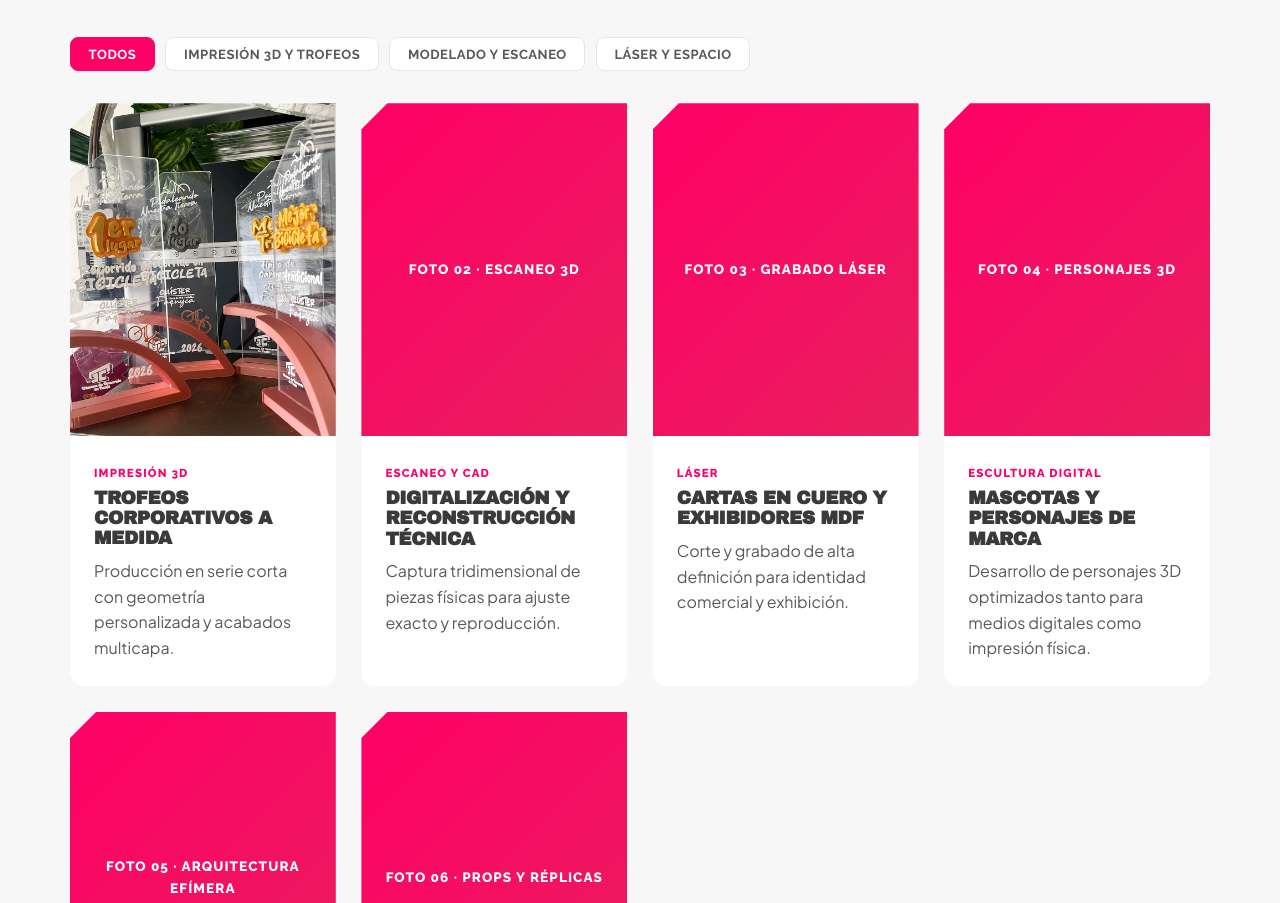
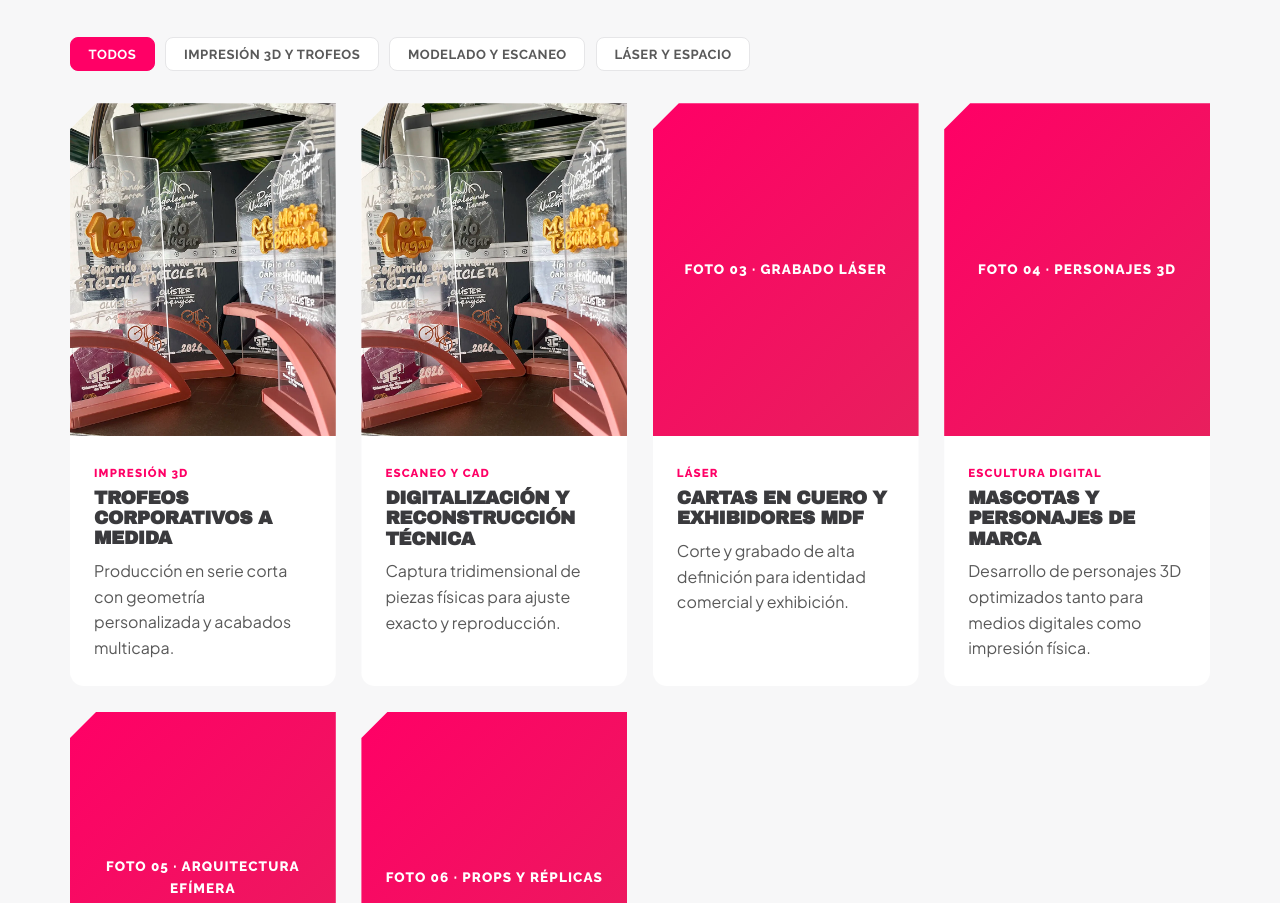
Before and after one commit to madaprint/madaprint.github.io, a plain HTML site: page index.html in a window 1280 px wide. Shown: the part 1594-2497 px from the top of the page. Drawn offline with Linux system fonts and the light colour scheme.

Commit message:
Update index.html

```diff
--- a/index.html
+++ b/index.html
@@ -178,9 +178,12 @@
         </article>
 
         <article class="chamfer-card portfolio-item" data-category="escaneo">
-          <div class="portfolio-thumb placeholder-thumb">
-            <span>FOTO 02 · ESCANEO 3D</span>
-          </div>
+          <img src="img/trofeo-impresion-3d-personalizado-tunja.webp"
+           alt="Trofeo personalizado fabricado con impresión 3D en Tunja por MADA print"
+           class="portfolio-thumb"
+           width="960"
+           height="1200"
+           loading="lazy">
           <div class="portfolio-info">
             <span class="portfolio-cat">ESCANEO Y CAD</span>
             <h3>Digitalización y Reconstrucción Técnica</h3>
```
